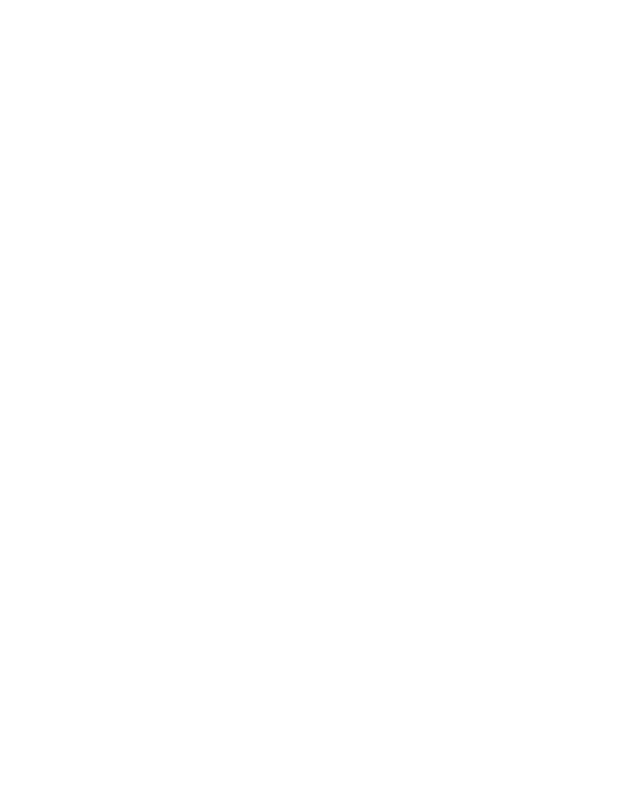
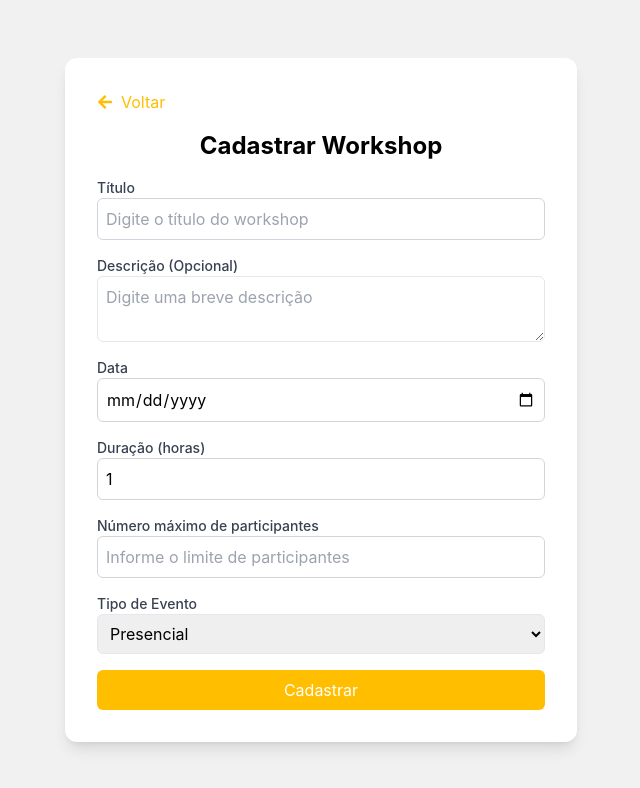
Before and after one commit to gabrielfurtadon/Oficina2UI, a React (Create React App) app in the folder oficina-2-ui/: page /cadastrar-workshop in a window 1280 px wide. Before the commit this address had no page. Shown: the top 788 px of the page, without its empty margins (319-959 px from the left). Built offline with nearby package versions, Linux system fonts and the light colour scheme.

Commit message:
criacao de workshops

```diff
--- a/oficina-2-ui/src/App.js
+++ b/oficina-2-ui/src/App.js
@@ -4,6 +4,7 @@ import AuthPage from "../src/pages/AuthPage";
 import Homepage from "../src/pages/HomePage";
 import RegisterParticipant from "../src/pages/RegisterParticipant";
 import ParticipantsList from "../src/pages/ParticipantsList";
+import CreateWorkshop from "./pages/CreateWorkshop";
 
 const App = () => {
   return (
@@ -14,6 +15,7 @@ const App = () => {
         <Route path="/homepage" element={<Homepage />} />
         <Route path="/cadastrar-participante" element={<RegisterParticipant />} />
         <Route path="/participantes" element={<ParticipantsList />} />
+        <Route path="/cadastrar-workshop" element={<CreateWorkshop />} />
       </Routes>
     </Router>
   );
--- /dev/null
+++ b/oficina-2-ui/src/pages/CreateWorkshop.js
@@ -0,0 +1,175 @@
+import React, { useState } from "react";
+import { useNavigate } from "react-router-dom";
+import { FaArrowLeft, FaExclamationCircle } from "react-icons/fa";
+
+const API_BASE_URL = "http://localhost:8080";
+
+const CreateWorkshop = () => {
+  const navigate = useNavigate();
+  const [formData, setFormData] = useState({
+    titulo: "",
+    descricao: "",
+    data: "",
+    duracao: "1",
+    numeroMaxParticipantes: "",
+    tipoEvento: "PRESENCIAL",
+    participantes: [],
+  });
+
+  const [errors, setErrors] = useState({});
+  const [isSubmitting, setIsSubmitting] = useState(false);
+
+  const handleInputChange = (e) => {
+    const { name, value } = e.target;
+    setFormData({ ...formData, [name]: value });
+
+    let newErrors = { ...errors };
+
+    if (name === "duracao" && parseInt(value, 10) < 1) {
+      newErrors.duracao = "A duração deve ser de pelo menos 1 hora.";
+    } else {
+      delete newErrors.duracao;
+    }
+
+    if (name === "numeroMaxParticipantes" && parseInt(value, 10) < 1) {
+      newErrors.numeroMaxParticipantes = "Deve ter pelo menos 1 participante.";
+    } else {
+      delete newErrors.numeroMaxParticipantes;
+    }
+
+    setErrors(newErrors);
+  };
+
+  const validateFields = () => {
+    let newErrors = {};
+
+    if (!formData.titulo) newErrors.titulo = "Campo obrigatório";
+    if (!formData.data) newErrors.data = "Campo obrigatório";
+    if (!formData.duracao || parseInt(formData.duracao, 10) < 1)
+      newErrors.duracao = "A duração deve ser de pelo menos 1 hora.";
+    if (!formData.numeroMaxParticipantes || parseInt(formData.numeroMaxParticipantes, 10) < 1)
+      newErrors.numeroMaxParticipantes = "Deve ter pelo menos 1 participante.";
+
+    setErrors(newErrors);
+    return Object.keys(newErrors).length === 0;
+  };
+
+  const handleSubmit = async (e) => {
+    e.preventDefault();
+    if (!validateFields()) return;
+
+    setIsSubmitting(true);
+
+    try {
+      const response = await fetch(`${API_BASE_URL}/workshops`, {
+        method: "POST",
+        headers: { "Content-Type": "application/json" },
+        body: JSON.stringify(formData),
+      });
+
+      if (!response.ok) {
+        const errorData = await response.json();
+        throw new Error(errorData.message || "Erro ao cadastrar workshop");
+      }
+
+      alert("Workshop cadastrado com sucesso!");
+      navigate("/workshops");
+    } catch (error) {
+      alert(error.message);
+    } finally {
+      setIsSubmitting(false);
+    }
+  };
+
+  return (
+    <div className="min-h-screen bg-[#f1f1f1] flex flex-col items-center justify-center px-4">
+      <div className="max-w-lg w-full bg-white rounded-xl shadow-lg p-8">
+        <button onClick={() => navigate("/homepage")} className="flex items-center text-[#FFBE00] hover:text-[#e5ab00] mb-4">
+          <FaArrowLeft className="mr-2" /> Voltar
+        </button>
+
+        <h2 className="text-2xl font-bold text-[#000000] text-center">Cadastrar Workshop</h2>
+
+        <form onSubmit={handleSubmit} className="space-y-4 mt-4">
+          <div>
+            <label className="block text-sm font-medium text-gray-700">Título</label>
+            <input
+              type="text"
+              name="titulo"
+              placeholder="Digite o título do workshop"
+              value={formData.titulo}
+              onChange={handleInputChange}
+              className={`block w-full p-2 border ${errors.titulo ? "border-red-500" : "border-gray-300"} rounded-md`}
+            />
+            {errors.titulo && <p className="text-red-500 text-sm flex items-center"><FaExclamationCircle className="mr-1" /> {errors.titulo}</p>}
+          </div>
+
+          <div>
+            <label className="block text-sm font-medium text-gray-700">Descrição (Opcional)</label>
+            <textarea
+              name="descricao"
+              placeholder="Digite uma breve descrição"
+              value={formData.descricao}
+              onChange={handleInputChange}
+              className="block w-full p-2 border rounded-md"
+            />
+          </div>
+
+          <div>
+            <label className="block text-sm font-medium text-gray-700">Data</label>
+            <input
+              type="date"
+              name="data"
+              value={formData.data}
+              onChange={handleInputChange}
+              className={`block w-full p-2 border ${errors.data ? "border-red-500" : "border-gray-300"} rounded-md`}
+            />
+            {errors.data && <p className="text-red-500 text-sm flex items-center"><FaExclamationCircle className="mr-1" /> {errors.data}</p>}
+          </div>
+
+          <div>
+            <label className="block text-sm font-medium text-gray-700">Duração (horas)</label>
+            <input
+              type="number"
+              name="duracao"
+              min="1"
+              placeholder="Informe a duração do workshop"
+              value={formData.duracao}
+              onChange={handleInputChange}
+              className={`block w-full p-2 border ${errors.duracao ? "border-red-500" : "border-gray-300"} rounded-md`}
+            />
+            {errors.duracao && <p className="text-red-500 text-sm flex items-center"><FaExclamationCircle className="mr-1" /> {errors.duracao}</p>}
+          </div>
+
+          <div>
+            <label className="block text-sm font-medium text-gray-700">Número máximo de participantes</label>
+            <input
+              type="number"
+              name="numeroMaxParticipantes"
+              min="1"
+              placeholder="Informe o limite de participantes"
+              value={formData.numeroMaxParticipantes}
+              onChange={handleInputChange}
+              className={`block w-full p-2 border ${errors.numeroMaxParticipantes ? "border-red-500" : "border-gray-300"} rounded-md`}
+            />
+            {errors.numeroMaxParticipantes && <p className="text-red-500 text-sm flex items-center"><FaExclamationCircle className="mr-1" /> {errors.numeroMaxParticipantes}</p>}
+          </div>
+
+          <div>
+            <label className="block text-sm font-medium text-gray-700">Tipo de Evento</label>
+            <select name="tipoEvento" value={formData.tipoEvento} onChange={handleInputChange} className="block w-full p-2 border rounded-md">
+              <option value="PRESENCIAL">Presencial</option>
+              <option value="ONLINE">Online</option>
+            </select>
+          </div>
+
+          <button type="submit" disabled={isSubmitting} className="w-full py-2 bg-[#FFBE00] text-white rounded-md disabled:opacity-50">
+            {isSubmitting ? "Cadastrando..." : "Cadastrar"}
+          </button>
+        </form>
+      </div>
+    </div>
+  );
+};
+
+export default CreateWorkshop;
--- a/oficina-2-ui/src/pages/HomePage.js
+++ b/oficina-2-ui/src/pages/HomePage.js
@@ -12,18 +12,19 @@ const Homepage = () => {
       id: 1,
       title: "Cadastrar Workshops",
       icon: <FaChalkboardTeacher className="text-3xl" />,
-      description: "Gerencie e organize workshops educacionais"
+      description: "Crie os workshops",
+      action: () => navigate("/cadastrar-workshop"),
     },
     {
       id: 2,
       title: "Cadastrar Participantes",
       icon: <FaUserPlus className="text-3xl" />,
-      description: "Registre participantes para os workshops",
+      description: "Registre participantes na base",
       action: () => navigate("/cadastrar-participante"),
     },
     {
       id: 3,
-      title: "Geração de Certificados",
+      title: "Geração de Certificados por Workshop",
       icon: <FaCertificate className="text-3xl" />,
       description: "Emita certificados para os participantes"
     }
--- a/oficina-2-ui/src/pages/RegisterParticipant.js
+++ b/oficina-2-ui/src/pages/RegisterParticipant.js
@@ -1,6 +1,6 @@
 import React, { useState } from "react";
 import { useNavigate } from "react-router-dom";
-import { FaUserPlus, FaList, FaSpinner } from "react-icons/fa";
+import { FaArrowLeft, FaUserPlus, FaList, FaSpinner } from "react-icons/fa";
 
 const API_BASE_URL = "http://localhost:8080";
 
@@ -55,8 +55,12 @@ const RegisterParticipant = () => {
   };
 
   return (
-    <div className="min-h-screen bg-[#f1f1f1] flex items-center justify-center px-4">
+    <div className="min-h-screen bg-[#f1f1f1] flex flex-col items-center justify-center px-4">
       <div className="max-w-md w-full bg-white rounded-xl shadow-lg p-8">
+        <button onClick={() => navigate("/homepage")} className="flex items-center text-[#FFBE00] hover:text-[#e5ab00] mb-4">
+          <FaArrowLeft className="mr-2" /> Voltar
+        </button>
+
         <h2 className="text-3xl font-bold text-[#000000] text-center">Cadastrar Participante</h2>
 
         <form onSubmit={handleSubmit} className="space-y-6 mt-6">
```
